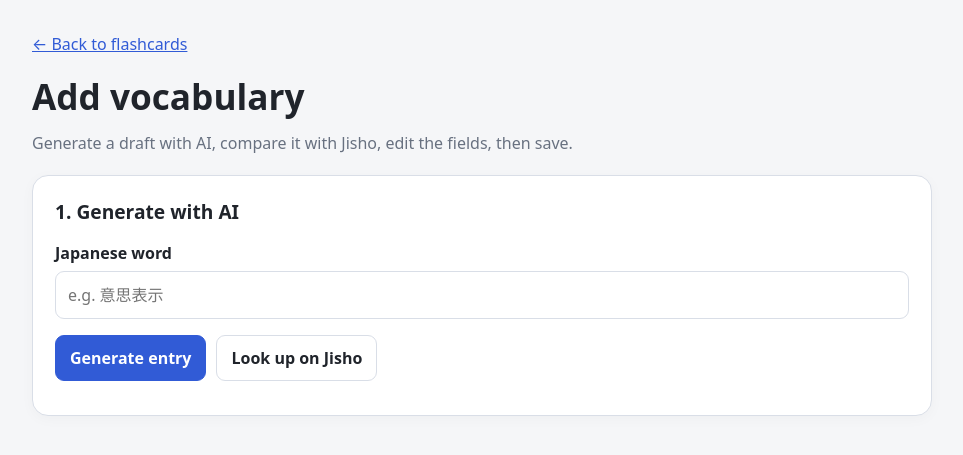
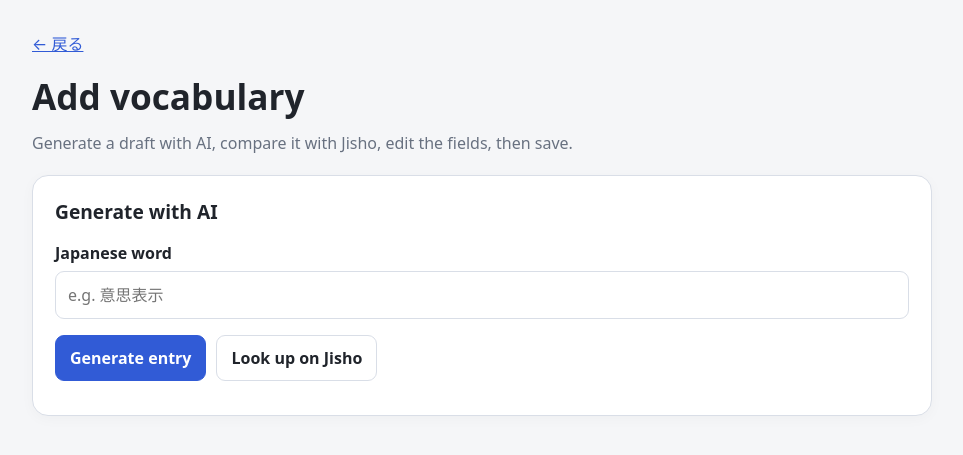
Before and after one commit to komorebidev/tango, a Flask app: page /add-vocabulary in a window 1280 px wide. Shown: the top 455 px of the page, without its empty margins (158-1121 px from the left). Run offline with Flask 3, Linux system fonts and the light colour scheme.

Commit message:
update menu items

```diff
--- a/tangoapp/templates/add_vocabulary.html
+++ b/tangoapp/templates/add_vocabulary.html
@@ -41,12 +41,12 @@
 </head>
 <body>
 <main>
-  <p><a href="/">← Back to flashcards</a></p>
+  <p><a href="/">← 戻る</a></p>
   <h1>Add vocabulary</h1>
   <p class="muted">Generate a draft with AI, compare it with Jisho, edit the fields, then save.</p>
 
   <section class="panel" aria-labelledby="generate-heading">
-    <h2 id="generate-heading">1. Generate with AI</h2>
+    <h2 id="generate-heading">Generate with AI</h2>
     <form id="generate-form">
       <div class="field">
         <label for="word-input">Japanese word</label>
```
